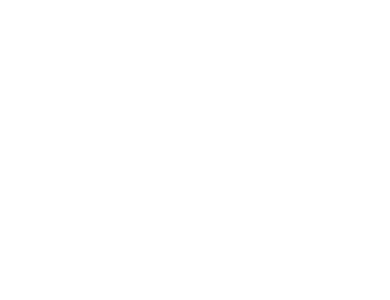
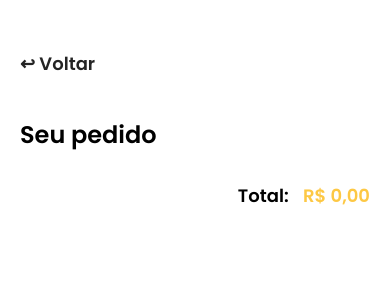
Before and after one commit to edsonbastos2/project-restaurant, a Vue app: page /cart in a window 390 px wide. Shown: the top 300 px of the page. Built offline with nearby package versions, Linux system fonts and the light colour scheme.

Commit message:
Criado cart mobile e calculo total

```diff
--- a/src/components/Cart.vue
+++ b/src/components/Cart.vue
@@ -1,12 +1,18 @@
 <template>
     <div class="cart">
+        <router-link to="/" class="cart--go-back">↩ Voltar</router-link>
         <h2 class="cart--title">Seu pedido</h2>
         <CartItem v-for="item in $cartList" :key="item.id" :item="item"/>
+        <div class="cart--total">
+            <span>Total: </span>
+            <span class="price">{{$getTotal | currency}}</span>
+        </div>
     </div>
 </template>
 
 <script>
 import CartItem from '@/components/CartItem.vue'
+import { mapGetters } from 'vuex'
 export default {
     name:'Cart',
 
@@ -14,7 +20,14 @@
         CartItem
     },
 
+    filters:{
+        currency(value){
+            return `R$ ${value.toLocaleString('pt-br', {minimumFractionDigits:2})}`
+        }
+    },
+
     computed:{
+        ...mapGetters(['$getTotal']),
         $cartList(){
             return this.$store.state.cartList
         }
@@ -29,9 +42,35 @@
     min-width: 643px;
     padding: 50px;
 
+    &--go-back{
+        text-decoration: none;
+        color: var(--dark);
+        font-size: 18px;
+        font-weight: 600;
+    }
+
     &--title{
         font-size: 24px;
         font-weight: 600;
+        margin-top: 40px;
+    }
+
+    &--total{
+        font-size: 18px;
+        font-weight: 600;
+        text-align: right;
+        margin-top: 30px;
+
+        .price{
+            color: var(--yellow);
+            padding-left: 10px;
+        }
+    }
+
+    @media (max-width: 768px) {
+        width: 100%;
+        min-width: unset;
+        padding: 50px 20px 20px;
     }
 }
 </style>
--- a/src/components/CartItem.vue
+++ b/src/components/CartItem.vue
@@ -111,5 +111,33 @@
         flex-grow: 1;
         padding: 0 20px;
     }
+
+    @media (max-width: 768px) {
+        flex-wrap: wrap;
+        &--img-container{
+            order: 1;
+        }
+
+        .content{
+            order: 2;
+            padding: 0 10px;
+        }
+
+        &--price{
+            order: 3;
+        }
+
+        &--quantity{
+            order: 4;
+            padding: 0;
+            width: 81px;
+            display: flex;
+            align-items: center;
+            justify-content: center;
+        }
+
+
+
+    }
 }
 </style>
--- a/src/components/Item-List.vue
+++ b/src/components/Item-List.vue
@@ -21,7 +21,9 @@
           isLoading: false
       }
   },
-  created(){},
+  created(){
+    this.getProducts()
+  },
   computed:{
     $selectCategory(){
         return this.$store.state.selectedCategory
--- a/src/mixins/mixins.js
+++ b/src/mixins/mixins.js
@@ -3,6 +3,10 @@
         isDesktop(){
             const width = window.innerWidth
             return width > 767;
+        },
+        isMobile(){
+            const width = window.innerWidth
+            return width < 767;
         }
     }
 }
--- a/src/router/index.js
+++ b/src/router/index.js
@@ -1,6 +1,7 @@
 import Vue from 'vue'
 import VueRouter from 'vue-router'
 import Home from '../views/Home.vue'
+import Cart from '@/components/Cart.vue'
 
 Vue.use(VueRouter)
 
@@ -9,7 +10,12 @@
     path: '/',
     name: 'Home',
     component: Home
-  }
+  },
+  {
+    path: '/cart',
+    name: 'Cart',
+    component: Cart
+  },
 ]
 
 const router = new VueRouter({
--- a/src/store/index.js
+++ b/src/store/index.js
@@ -43,6 +43,11 @@
       commit('decreaseQuantity', index)
     }
   },
-  modules: {
+  getters: {
+    $getTotal: state =>{
+      return state.cartList.reduce((acc, item) => {
+        return  acc + (item.price * item.quantity)
+      },0)
+    }
   }
 })
--- a/src/views/Home.vue
+++ b/src/views/Home.vue
@@ -1,31 +1,46 @@
 <template>
   <div class="home">
-      <CategoryMenu/>
-      <ItemList/>
-      <Cart v-if="isDesktop()"/>
+    <router-link to="/cart" v-if="isMobile()" class="cart--icon">
+      <CartIcon />
+    </router-link>
+    <CategoryMenu />
+    <ItemList />
+    <Cart v-if="isDesktop()" />
   </div>
 </template>
 
 <script>
-import CategoryMenu from '@/components/CategoryMenu.vue'
-import ItemList from '@/components/Item-List.vue'
-import Cart from '@/components/Cart.vue'
-import Mixins from '@/mixins/mixins'
-
+import CategoryMenu from '@/components/CategoryMenu.vue';
+import ItemList from '@/components/Item-List.vue';
+import Cart from '@/components/Cart.vue';
+import CartIcon from '@/assets/icons/cart.svg';
+import Mixins from '@/mixins/mixins';
 export default {
-  components:{
+  components: {
     CategoryMenu,
     ItemList,
-    Cart
+    Cart,
+    CartIcon,
   },
-  mixins:[Mixins]
+  mixins: [Mixins],
 };
 </script>
 
 <style lang="less" scoped>
-.home{
+.home {
   display: grid;
   grid-template-columns: 140px 1fr 643px;
+
+  .cart--icon {
+    display: flex;
+    align-items: center;
+    justify-content: center;
+    background-color: var(--pink);
+    margin: 10px 10px 10px auto;
+    width: 42px;
+    height: 42px;
+    border-radius: 50%;
+  }
 
   @media (max-width: 768px) {
     grid-template-columns: 1fr;
```
